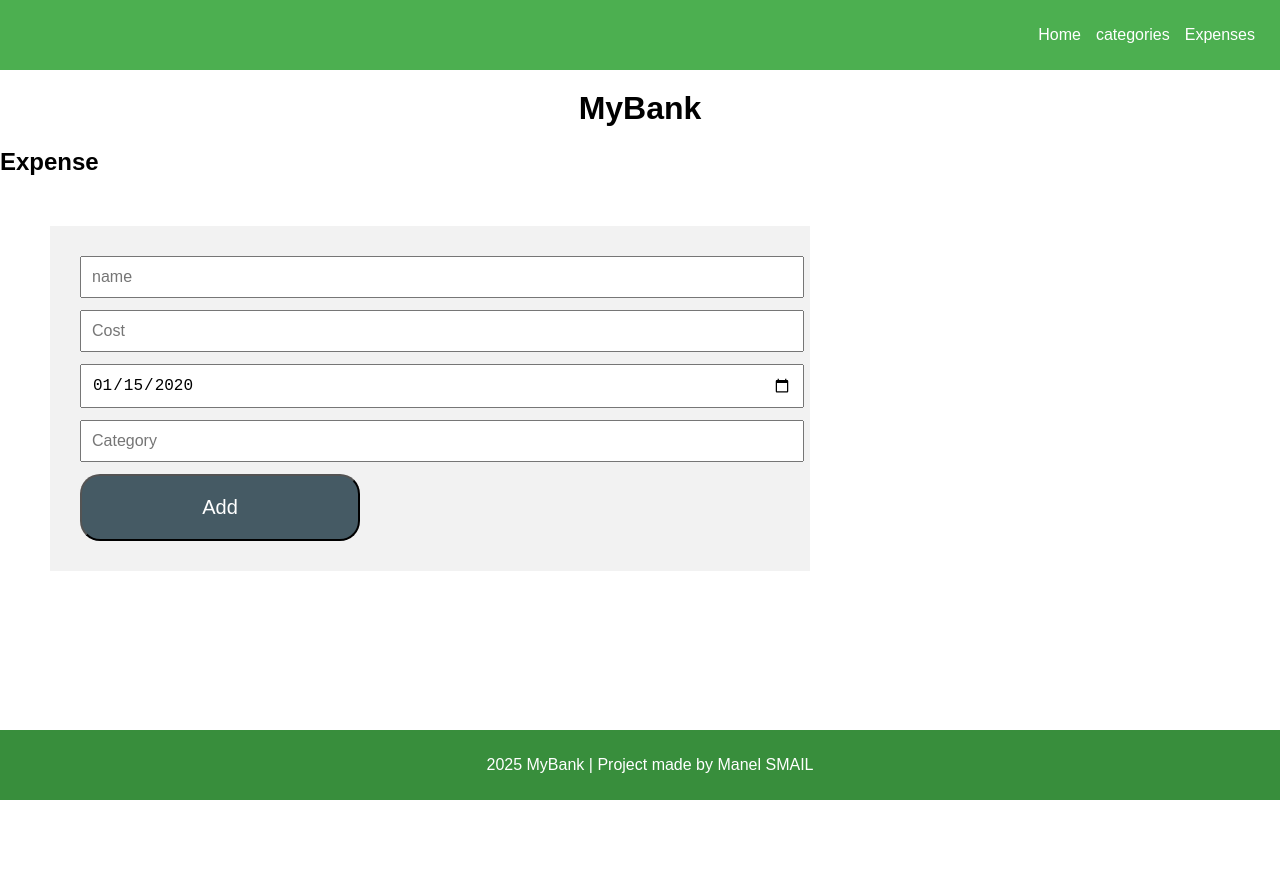
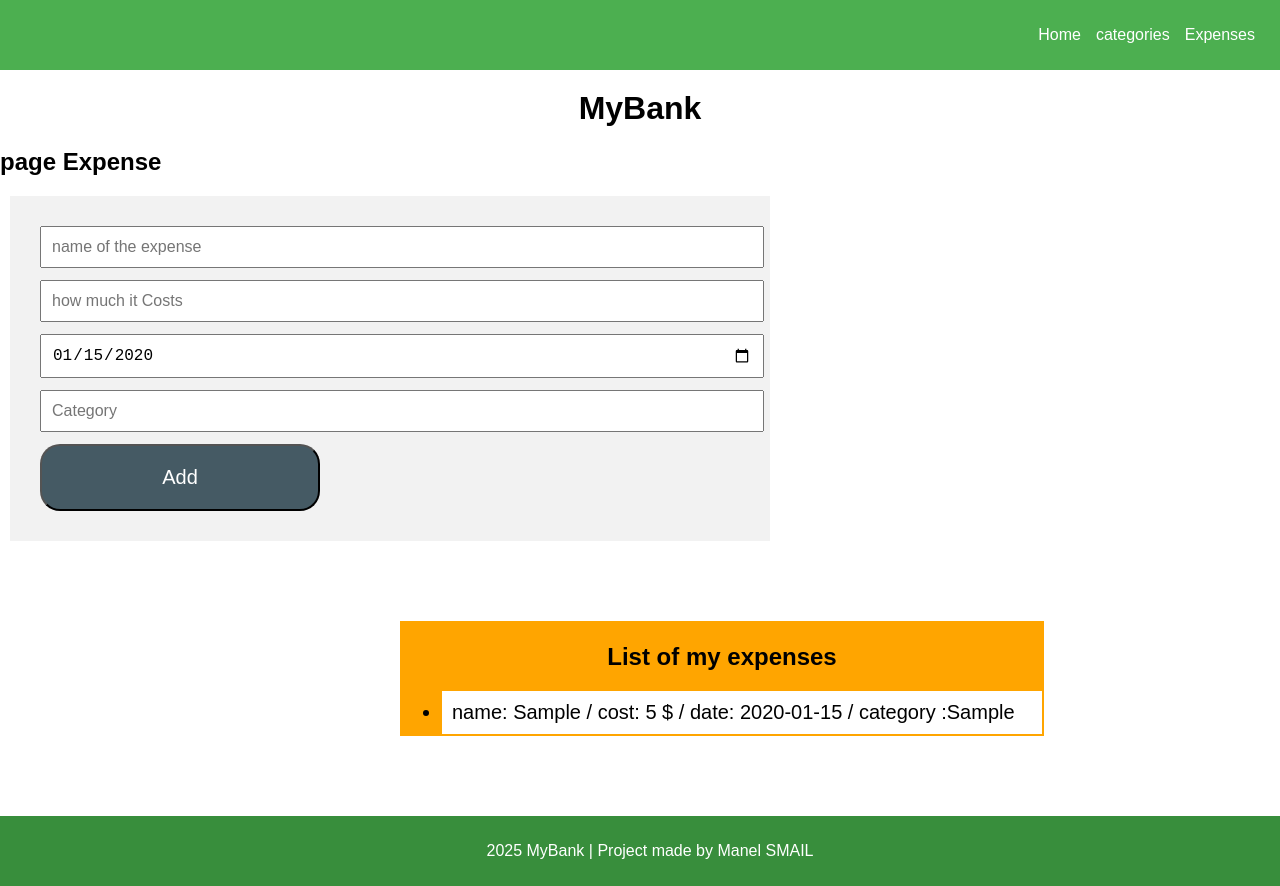
Before and after one commit to Manel28/projet_mybank, a React (Vite) app: page / in a window 1280 px wide. Both pictures are taken after typing "Sample", "5", "2020-01-15", "Sample" into the empty fields and a click on the button "Add". Before the commit the page ends 800 px from the top, so only its background shows below. Built offline with nearby package versions, Linux system fonts and the light colour scheme.

Commit message:
so here i displayed the expenses in a list and stayled it with css

```diff
--- a/src/components/FormulaireExpense.jsx
+++ b/src/components/FormulaireExpense.jsx
@@ -31,7 +31,7 @@ export default function FormulaireExpense({onSubmit}){
         <form onSubmit={submitExpense}>
             <input
             type="text"
-            placeholder="name"
+            placeholder="name of the expense"
             value={name}
             onChange={(e)=> setName(e.target.value)}
                 required
@@ -40,7 +40,7 @@ export default function FormulaireExpense({onSubmit}){
 
          <input
          type="number"
-         placeholder="Cost"
+         placeholder="how much it Costs"
          value={cost}
          onChange={(e)=> setCost(e.target.value)}
              required
--- a/src/index.css
+++ b/src/index.css
@@ -26,7 +26,7 @@ footer{
   color :white;
   padding:10px;
   text-align:center;
-  position: fixed;
+
   bottom:0;
   width:100%;
 
@@ -34,7 +34,7 @@ footer{
 form{
   background-color:#f2f2f2;
   padding:30px;
-  margin:50px;
+  margin:10px;
   width:100%;
   max-width:700px;
 
@@ -62,3 +62,22 @@ form button{
 }
 form button:hover{
   background-color: #607D8B;}
+
+  .list-expense{
+    padding:2px;
+    margin-top:80px;
+    background-color:orange;
+    width:50%;
+    text-align:center;
+   margin-left:400px;
+   margin-bottom: 80px;
+  }
+  .list-expense li{
+    background-color:white;
+    padding:10px;
+    font-size:20px;
+    color:black;
+    text-align:left;
+    margin-left:40px;
+
+  }
--- a/src/pages/PageExpenses.jsx
+++ b/src/pages/PageExpenses.jsx
@@ -1,12 +1,35 @@
+import { useState } from "react";
 import FormulaireExpense from "../components/formulaireExpense";
-export default function pageExpense(){
+export default function PageExpenses(){
+    // on cree un etat expense pour stocker tte les expenses
+    const[expenses ,setExpenses]=useState([]);//on commence avec une liste vide
     const Handleaddexpense=(expense)=>{
         console.log('new expense',expense);
+        //ajout de la nouvelle depense
+        setExpenses((prev)=>[...prev ,expense]);
       };
       return(
         <div>
-            <h2> Expense</h2>
+            <h2> page Expense</h2>
+
             <FormulaireExpense onSubmit={Handleaddexpense}/>
+            {/*on affiche la liste des depebses ajoutés*/}
+
+            <ul className='list-expense'>
+                <h2>List of my expenses</h2>
+                {expenses.map((item,index)=>(
+
+                    <li key={index}>
+
+                       name: {item.name} / cost: {item.cost} $ / date: {item.date} / category :{item.category}
+</li>
+
+                ))}
+                {/*la pour resumer pour chaque depense on afdiche un element de liste et ensuite on affiche le name le cost et category et date*/}
+
+            </ul>
+
+
         </div>
       );
 }
```
